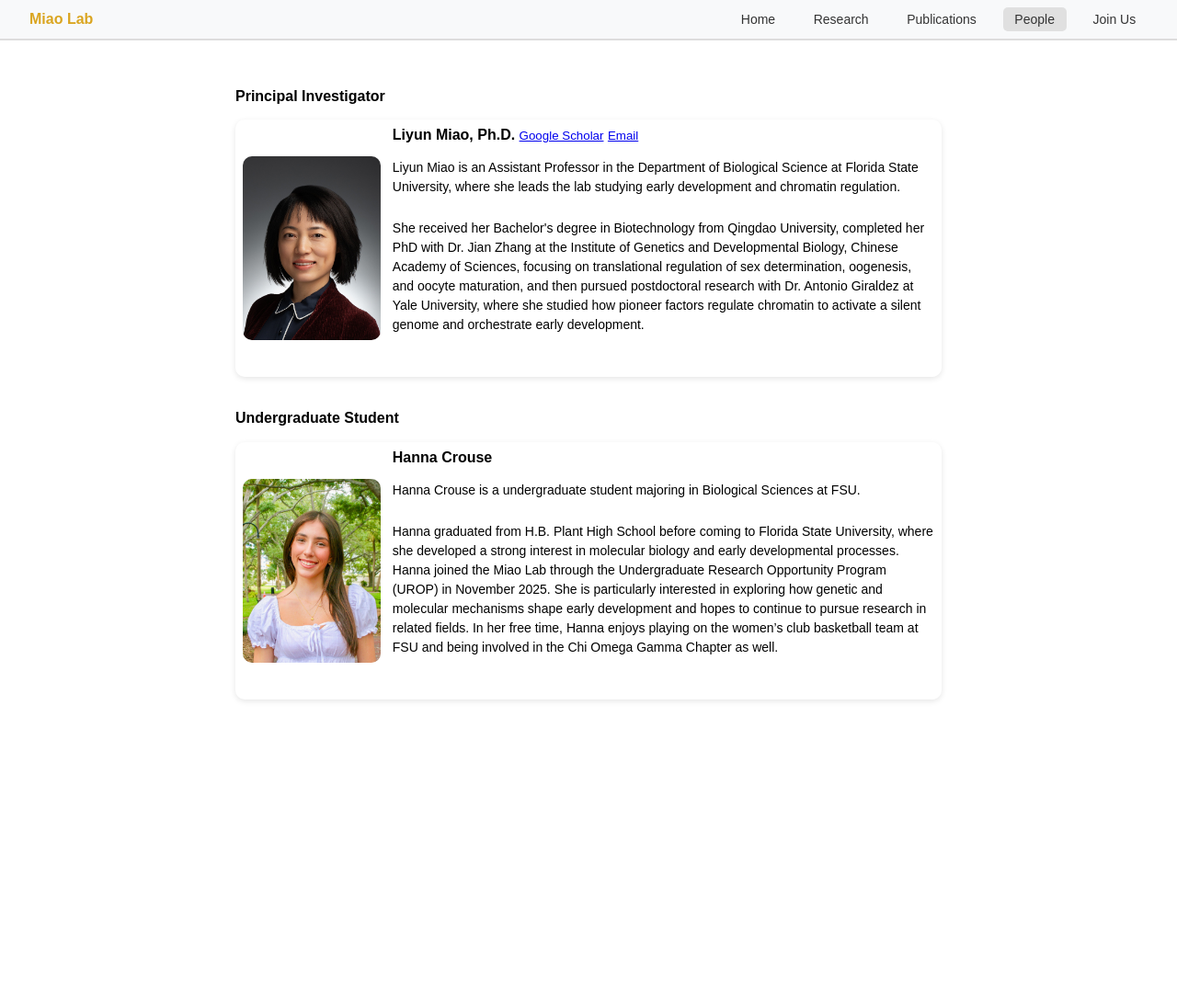
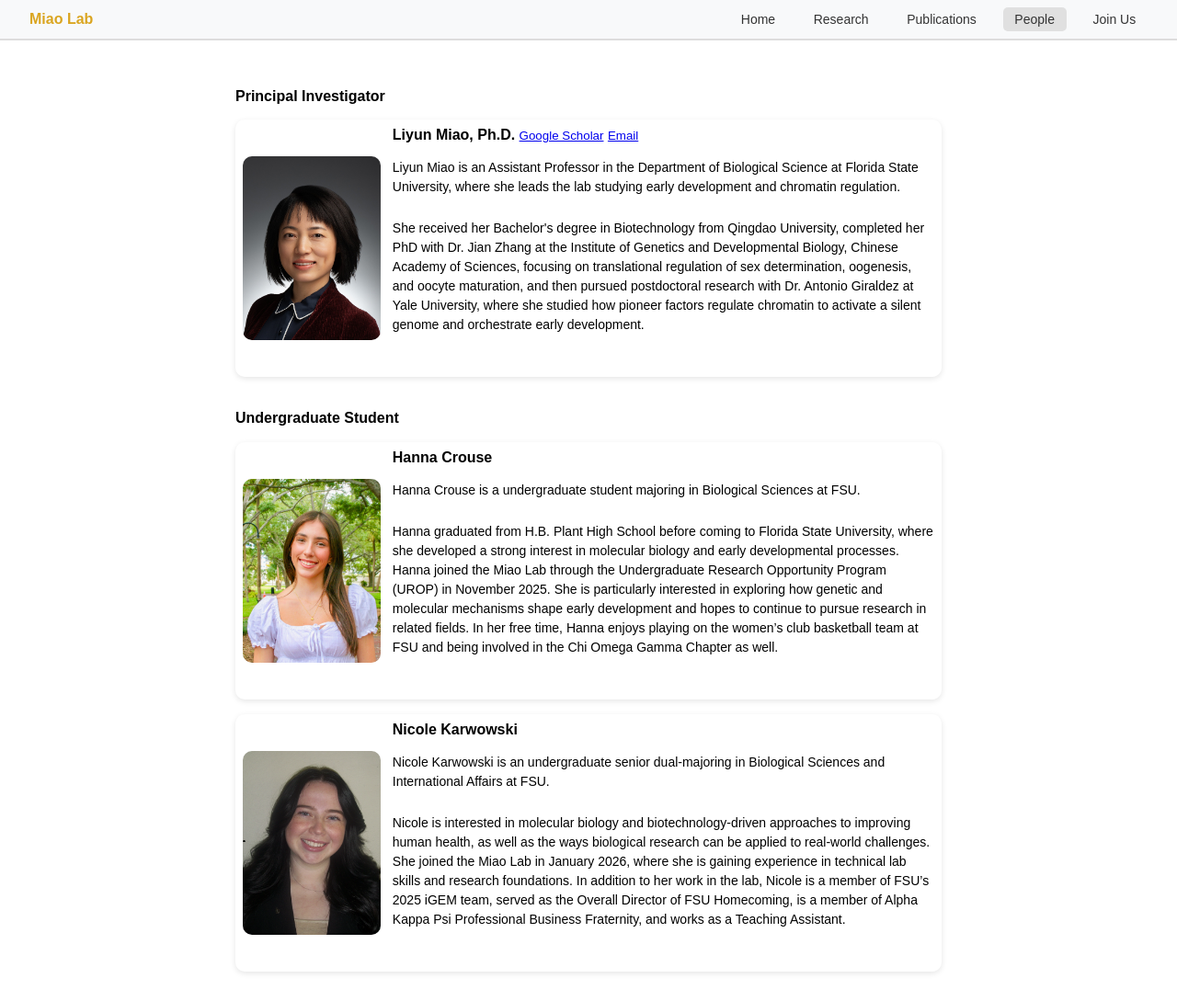
Before and after one commit to liyun-miao/lab-website, a plain HTML site: page people.html in a window 1280 px wide. Shown: the whole page at 92% size. Before the commit the page ends 800 px from the top, so only its background shows below. Drawn offline with Linux system fonts and the light colour scheme.

Commit message:
Update people and more

```diff
--- a/people.html
+++ b/people.html
@@ -47,6 +47,8 @@
     <div class="people-section">
       <h2>Undergraduate Student</h2>
       <div class="people-grid">
+
+        <!-- Student 1 -->
         <div class="person">
           <img src="images/headshots/Hanna_3_4.jpg" alt="Hanna Crouse">
           <div class="person-info">
@@ -61,8 +63,24 @@
             </p>
           </div>
         </div>
+
+        <!-- Student 2 -->
+        <div class="person">
+          <img src="images/headshots/Nicole_Karwowski_3_4.png" alt="Nicole Karwowski">
+          <div class="person-info">
+            <b>Nicole Karwowski</b>
+            <p>
+              Nicole Karwowski is an undergraduate senior dual-majoring in Biological Sciences and International Affairs at FSU.
+            </p>
+            <p>
+              Nicole is interested in molecular biology and biotechnology-driven approaches to improving human health, as well as the ways biological research can be applied to real-world challenges. She joined the Miao Lab in January 2026, where she is gaining experience in technical lab skills and research foundations. In addition to her work in the lab, Nicole is a member of FSU’s 2025 iGEM team, served as the Overall Director of FSU Homecoming, is a member of Alpha Kappa Psi Professional Business Fraternity, and works as a Teaching Assistant.            </p>
+          </div>
+        </div>
+
+
       </div>
     </div>
+
 
     <!-- Graduate Students -->
     <!--
```
Also changed, not shown: publications.html (+10 -1 lines), images/headshots/Nicole_Karwowski_3_4.png (added).
